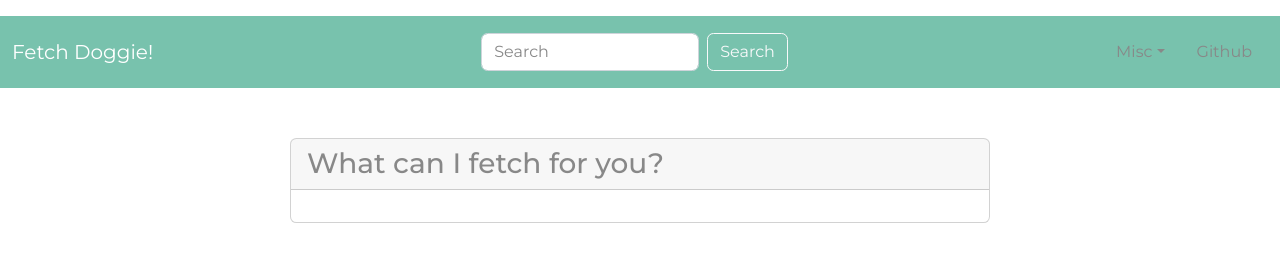
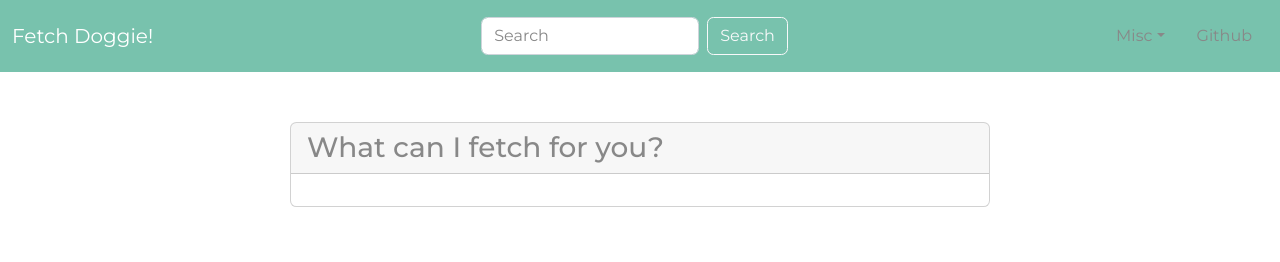
Before and after one commit to yunapahk/fetch_doggie_api_app, a website: page index.html in a window 1280 px wide. Drawn offline with nearby package versions, Linux system fonts and the light colour scheme.

Commit message:
Let's present

```diff
--- a/index.html
+++ b/index.html
@@ -33,8 +33,6 @@
     </script> -->
 </head>
 <body>
-
-    <div class="navbar"></div>
         <nav class="navbar navbar-expand-lg navbar-dark bg-primary">
             <div class="container-fluid">
               <a class="navbar-brand" href="#">Fetch Doggie!</a>
```
